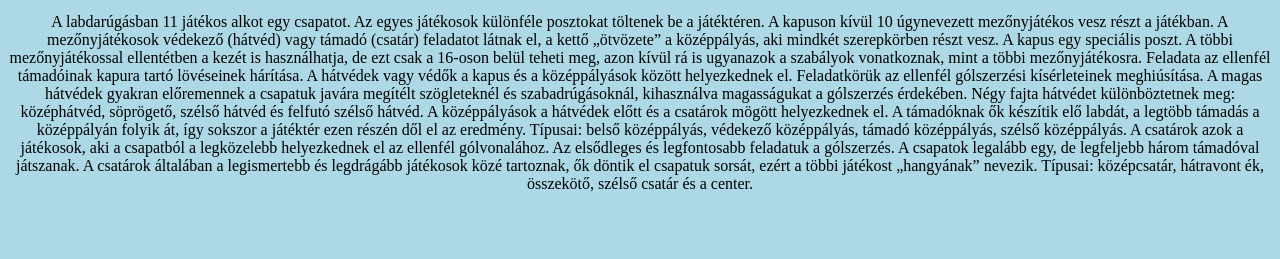
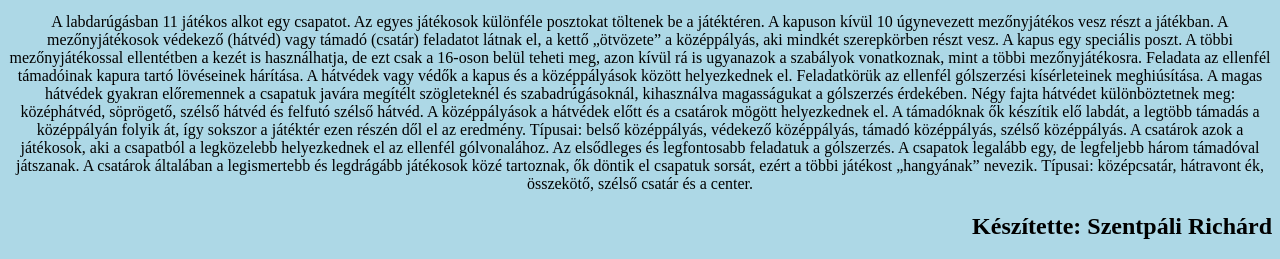
Before and after one commit to szeric461/sportmuzeum, a plain HTML site: page index.html in a window 1280 px wide. Shown: the part 1364-1623 px from the top of the page. Before the commit the page ends 1573 px from the top, so only its background shows below. Drawn offline with Linux system fonts and the light colour scheme.

Commit message:
Kiegészítés

```diff
--- a/index.html
+++ b/index.html
@@ -48,5 +48,7 @@
 
             A csatárok azok a játékosok, aki a csapatból a legközelebb helyezkednek el az ellenfél gólvonalához. Az elsődleges és legfontosabb feladatuk a gólszerzés. A csapatok legalább egy, de legfeljebb három támadóval játszanak. A csatárok általában a legismertebb és legdrágább játékosok közé tartoznak, ők döntik el csapatuk sorsát, ezért a többi játékost „hangyának” nevezik. Típusai: középcsatár, hátravont ék, összekötő, szélső csatár és a center.</p>
 
+<h2 style="text-align: right;">Készítette: Szentpáli Richárd</h2>
+
 </body>
 </html>
```
